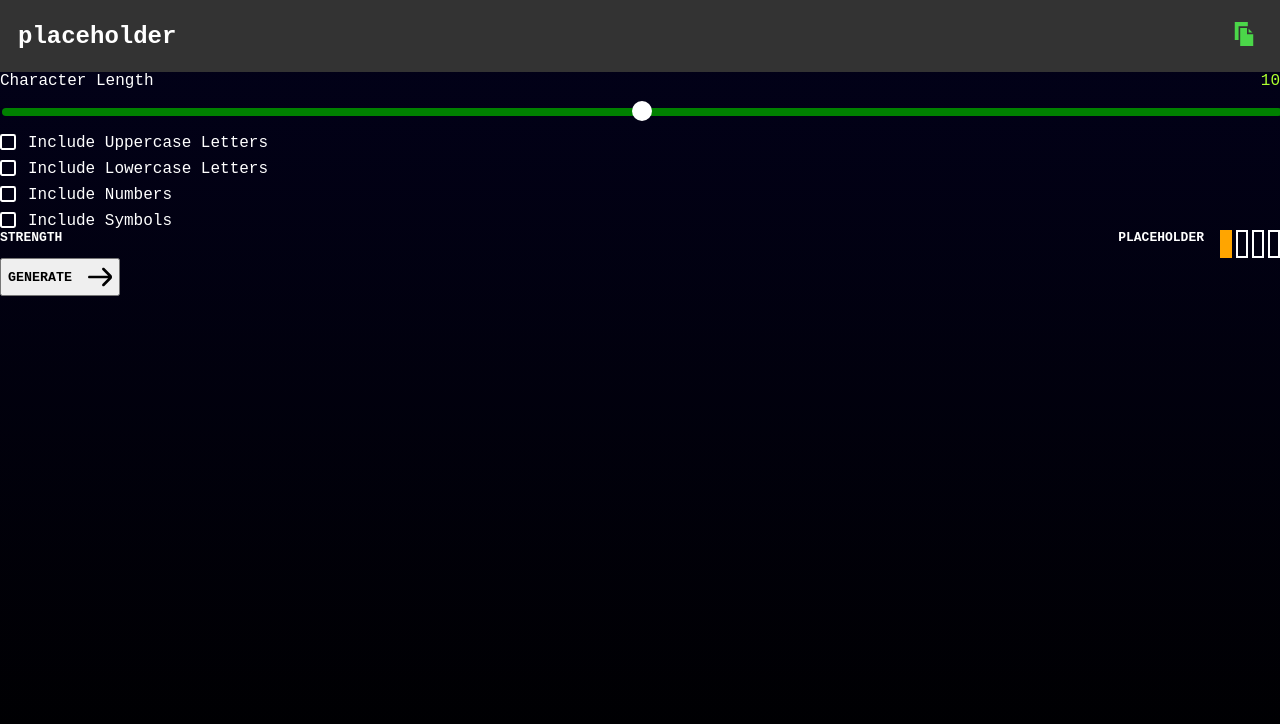
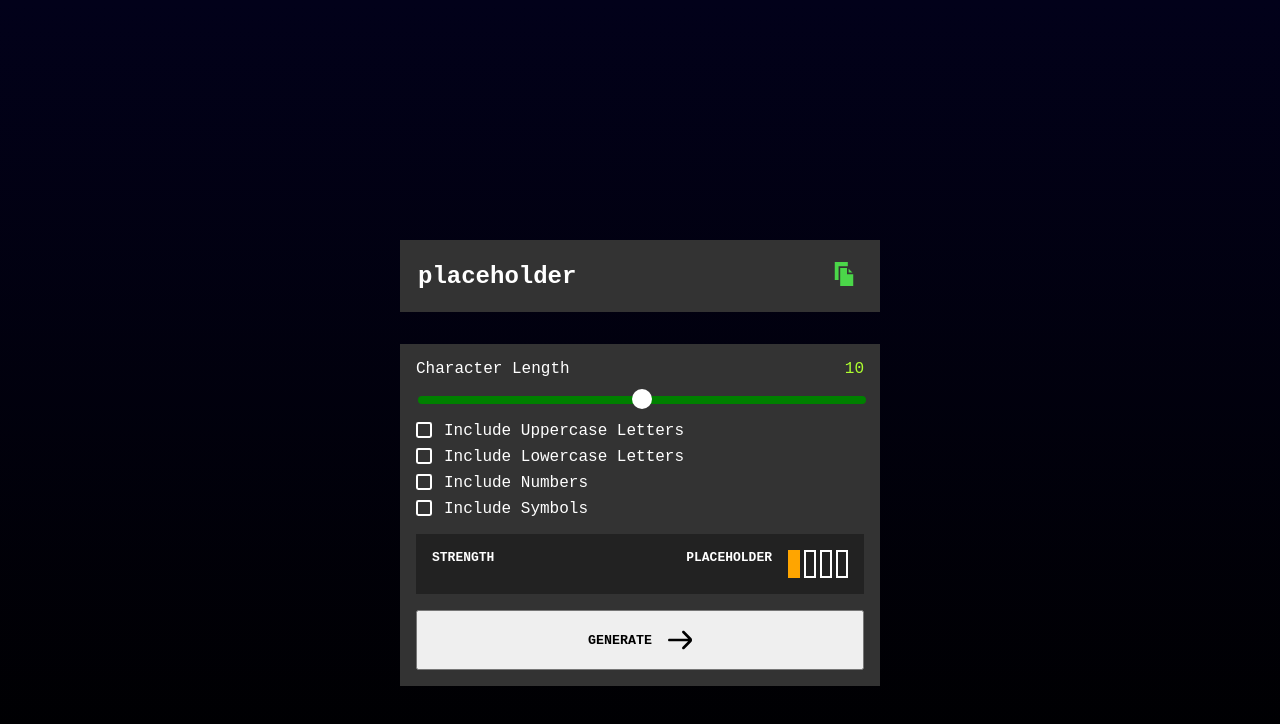
Before and after one commit to emil6957/password-generator, a React (Create React App) app: page / in a window 1280 px wide. Shown: the top 724 px of the page. Built offline with nearby package versions, Linux system fonts and the light colour scheme.

Commit message:
more styling

```diff
--- a/src/Components/GenerateButton/GenerateButton.css
+++ b/src/Components/GenerateButton/GenerateButton.css
@@ -1,11 +1,15 @@
 .generate-button {
-
+    margin-top: 1rem;
 }
 
 .generate-button__btn {
     display: flex;
+    justify-content: center;
     align-items: center;
     gap: 1rem;
+    width: 100%;
+    padding: .75rem;
+    width: 100%;
 }
 
 .generate-button__btn-text {
--- a/src/Components/PasswordGenerator/PasswordGenerator.tsx
+++ b/src/Components/PasswordGenerator/PasswordGenerator.tsx
@@ -1,16 +1,13 @@
 import React from "react";
-import GenerateButton from "../GenerateButton/GenerateButton";
-import GeneratorOptions from "../GeneratorOptions/GeneratorOptions";
+import "./PasswordGenerator.css"
 import PasswordDisplay from "../PasswordDisplay/PasswordDisplay";
-import StrengthMeter from "../StrengthMeter/StrengthMeter";
+import PasswordGeneratorBottom from "../PasswordGeneratorBottom/PasswordGeneratorBottom";
 
 function PasswordGenerator() {
     return (
         <div className="password-generator">
             <PasswordDisplay password={"placeholder"} />
-            <GeneratorOptions />
-            <StrengthMeter strengthText={"placeholder"} />
-            <GenerateButton />
+            <PasswordGeneratorBottom />
         </div>
     )
 };
--- /dev/null
+++ b/src/Components/PasswordGeneratorBottom/PasswordGeneratorBottom.css
@@ -0,0 +1,5 @@
+.password-generator-bottom {
+    margin-top: 2rem;
+    padding: 1rem;
+    background-color: #333;
+}
--- a/src/Components/StrengthMeter/StrengthMeter.css
+++ b/src/Components/StrengthMeter/StrengthMeter.css
@@ -1,6 +1,9 @@
 .strength-meter {
     display: flex;
     justify-content: space-between;
+    background-color: #222;
+    padding: 1rem;
+    margin-top: 1rem;
 }
 
 .strength-meter__text {
```
Also changed, not shown: 1 other file (tests, documents, lock files or other folders).
